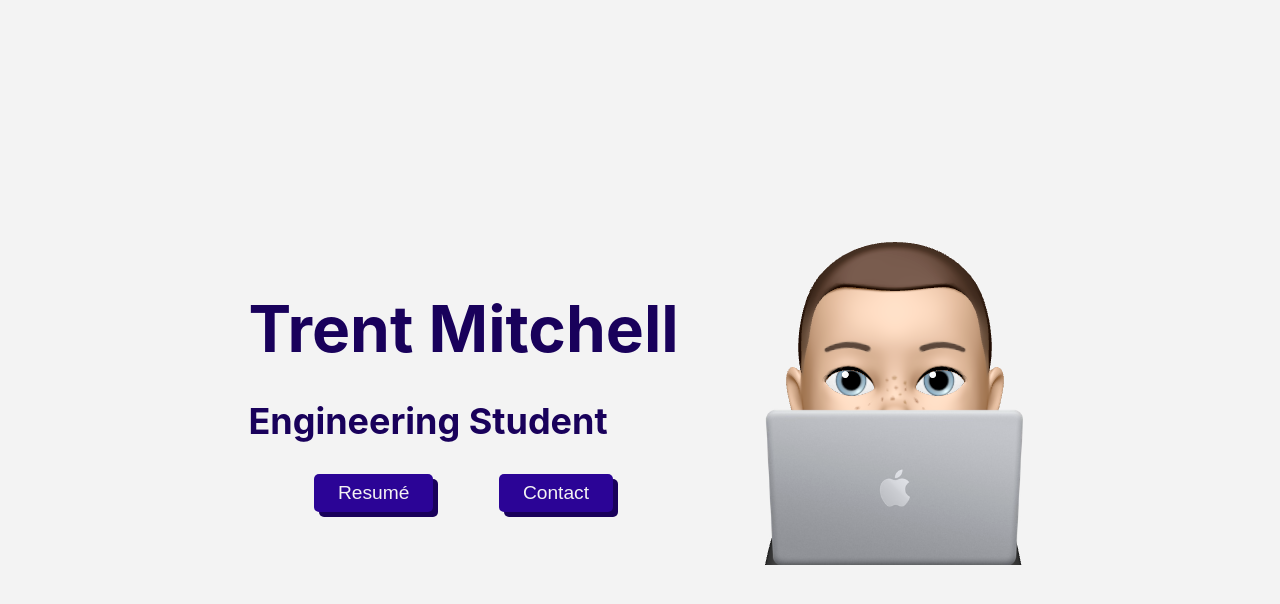
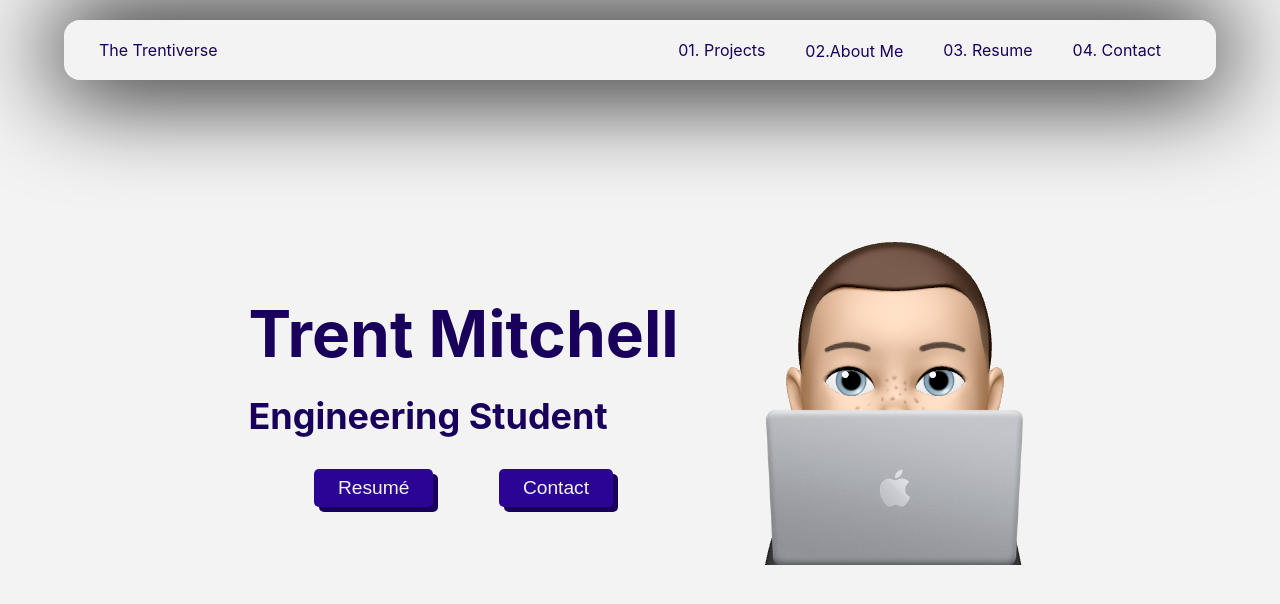
Before and after one commit to SkippaT/TheTrentiverse, a React (Vite) app: page / in a window 1280 px wide. Shown: the top 604 px of the page. Built offline with nearby package versions, Linux system fonts and the light colour scheme.

Commit message:
Added nav bar

```diff
--- a/index.html
+++ b/index.html
@@ -3,6 +3,7 @@
   <head>
     <meta charset="UTF-8" />
     <link rel="icon" type="image/svg+xml" href="/vite.svg" />
+    <link rel="stylesheet" href="https://fonts.googleapis.com/css2?family=Material+Symbols+Outlined:opsz,wght,FILL,GRAD@20..48,100..700,0..1,-50..200&icon_names=menu" />
     <meta name="viewport" content="width=device-width, initial-scale=1.0" />
     <title>The Trentiverse</title>
   </head>
--- a/src/App.jsx
+++ b/src/App.jsx
@@ -1,6 +1,7 @@
 import './App.css'
 import { motion, useScroll, useTransform } from 'framer-motion';
 import HeroSection from './components/HeroSection.jsx';
+import NavBar from './components/NavBar.jsx';
 
 function App() {
 
@@ -20,6 +21,7 @@ function App() {
 
   return (
     <>
+      <NavBar />
       <HeroSection />
     </>
   )
--- /dev/null
+++ b/src/components/Dropdown.jsx
@@ -0,0 +1,14 @@
+import classes from './NavBar.module.css';
+
+export default function Dropdown({ links }) {
+
+    return (
+        <div className={classes.dropdownContent}>
+            <ol style={{ listStyleType: "none" }}>
+                {links.map((link, index) => (
+                    <li><a href={link.link}>{link.name}</a></li>
+                ))}
+            </ol>
+        </div>
+    );
+}
--- a/src/components/HeroSection.module.css
+++ b/src/components/HeroSection.module.css
@@ -14,11 +14,13 @@
 } */
 
 h1 {
+    /* border: 1px solid blue; */
     font-size: 64px;
-    margin-bottom: 30px;
+    margin-bottom: 20px;
 }
 
 h3 {
+    /* border: 1px solid blue; */
     font-size: 36px;
     margin-bottom: 30px;
 }
--- /dev/null
+++ b/src/components/NavBar.jsx
@@ -0,0 +1,39 @@
+import Dropdown from './Dropdown';
+import classes from './NavBar.module.css';
+
+export default function NavBar() {
+
+    const links = [
+        {
+            name: "Studies",
+            link: "#about-me-section"
+        },
+        {
+            name: "Technical Skills",
+            link: "#tech-section"
+        },
+        {
+            name: "Soft Skills",
+            link: "#soft-section"
+        }
+    ];
+
+    return (
+        <div className={classes.navBar}>
+            <a href="#">The Trentiverse</a>
+            <button className={`${classes.toggleMenu} material-symbols-outlined`}>menu</button>
+            {/* <button class="toggle-menu"><i class="fa-solid fa-bars"></i></button> */}
+            <div className={classes.links}>
+                <a href="#projects-section"><span className="code">01.</span> Projects</a>
+
+                <div className={classes.dropdown}>
+                    <a href="#about-me-section"><span className="code">02.</span>About Me</a>
+                    <Dropdown links={links} />
+                </div>
+
+                <a href="./TrentMitchellCV.pdf" target="blank"><span className="code">03.</span> Resume</a>
+                <a href="#contact-me-section"><span className="code">04.</span> Contact</a>
+            </div>
+        </div>
+    );
+}
--- /dev/null
+++ b/src/components/NavBar.module.css
@@ -0,0 +1,94 @@
+.navBar {
+    background: #f3f3f37f;
+    margin-top: 20px;
+    /* border-radius: 50px; */
+    border-radius: 1rem;
+    display: flex;
+    flex-direction: row;
+    justify-content: space-between;
+    align-items: center;
+    padding: 15px;
+    top: 0;
+    left: 50%;
+    transform: translate(-50%);
+    width: 90%;
+    position: fixed;
+    z-index: 99;
+    box-shadow: 0 0 100px 10px #000;
+}
+.navBar button {
+    background: none;
+    display: none;
+    outline: none;
+    border: none;
+    font-size: 16px;
+}
+.navBar button:hover {
+    background: none;
+    cursor: pointer;
+}
+.navBar .links {
+    /* border: 0.5px solid green; */
+    display: flex;
+    flex-direction: row;
+}
+.navBar a {
+    /* border: 0.5px solid red; */
+    text-decoration: none;
+    padding: 5px 20px;
+    color: #19015b;
+    position: relative;
+}
+.navBar .links a:last-child {
+    margin-right: 20px;
+}
+.navBar a::before {
+    content: '';
+    position: absolute;
+    bottom: 0;
+    left: 10%;
+    width: 0%;
+    height: 2px;
+    background-color: #19015b;
+    transition: width 0.3s ease-out;
+}
+.navBar a:hover::before {
+    width: 80%;
+}
+.navBar .toggleMenu {
+    color: #19015b;
+}
+
+.navBar .dropdown {
+    position: relative;
+    display: inline-block;
+    margin: 0;
+    padding: 0;
+    top: 6px;
+}
+.navBar .dropdownContent {
+    display: none;
+    position: absolute;
+    background-color: #dddddd;
+    border-radius: 10px;
+    width: 110%;
+    box-shadow: 0px 8px 16px 0px rgba(0, 0, 0, 0.2);
+    margin-top: 10px;
+    z-index: 1;
+    /* padding: 10px 0 10px 10px; */
+    padding: 10px 0;
+}
+
+.navBar .dropdownContent a {
+    padding: 7px;
+    padding-left: 15px;
+    text-decoration: none;
+    display: block;
+}
+
+.navBar .dropdown:hover .dropdownContent {
+    display: block;
+}
+.navBar .links .dropdown a:last-child {
+    margin-right: 0;
+}
```
